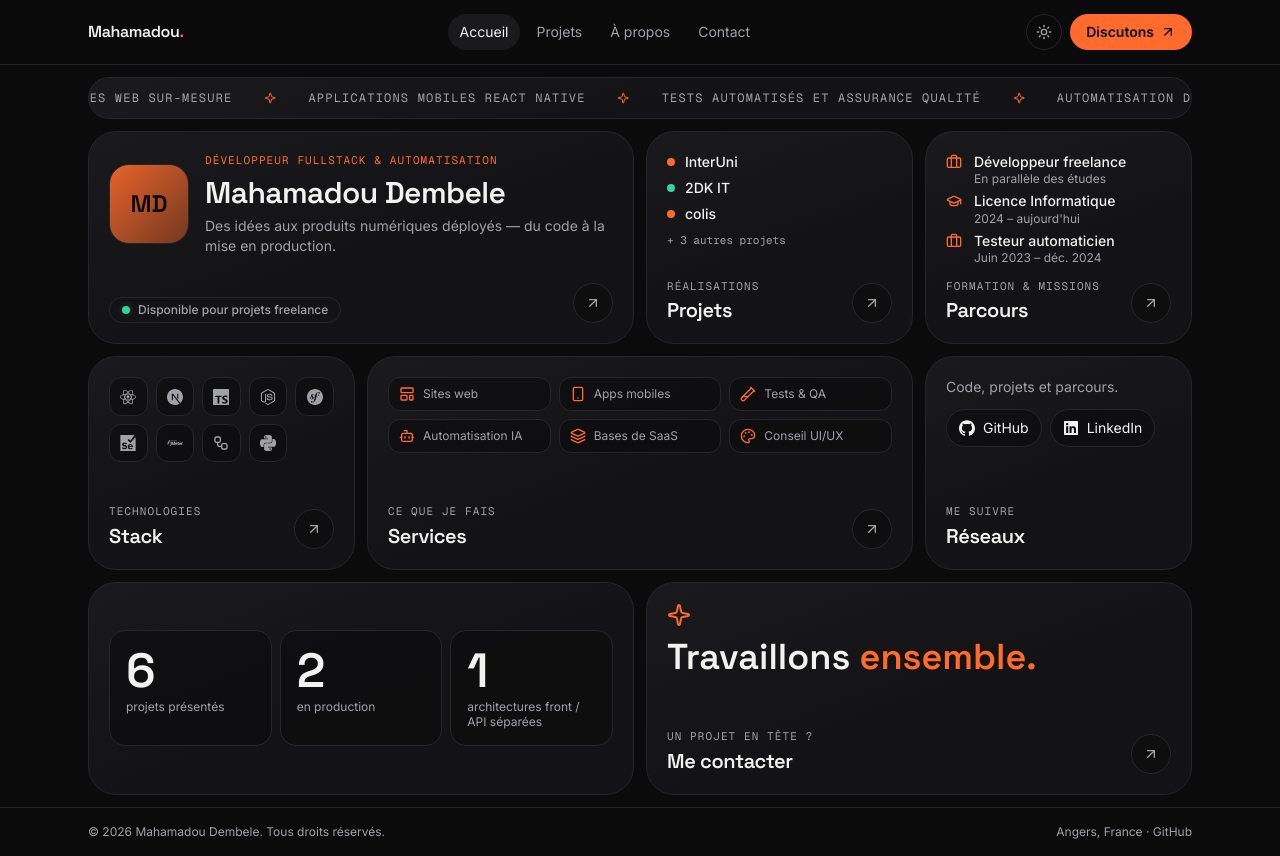
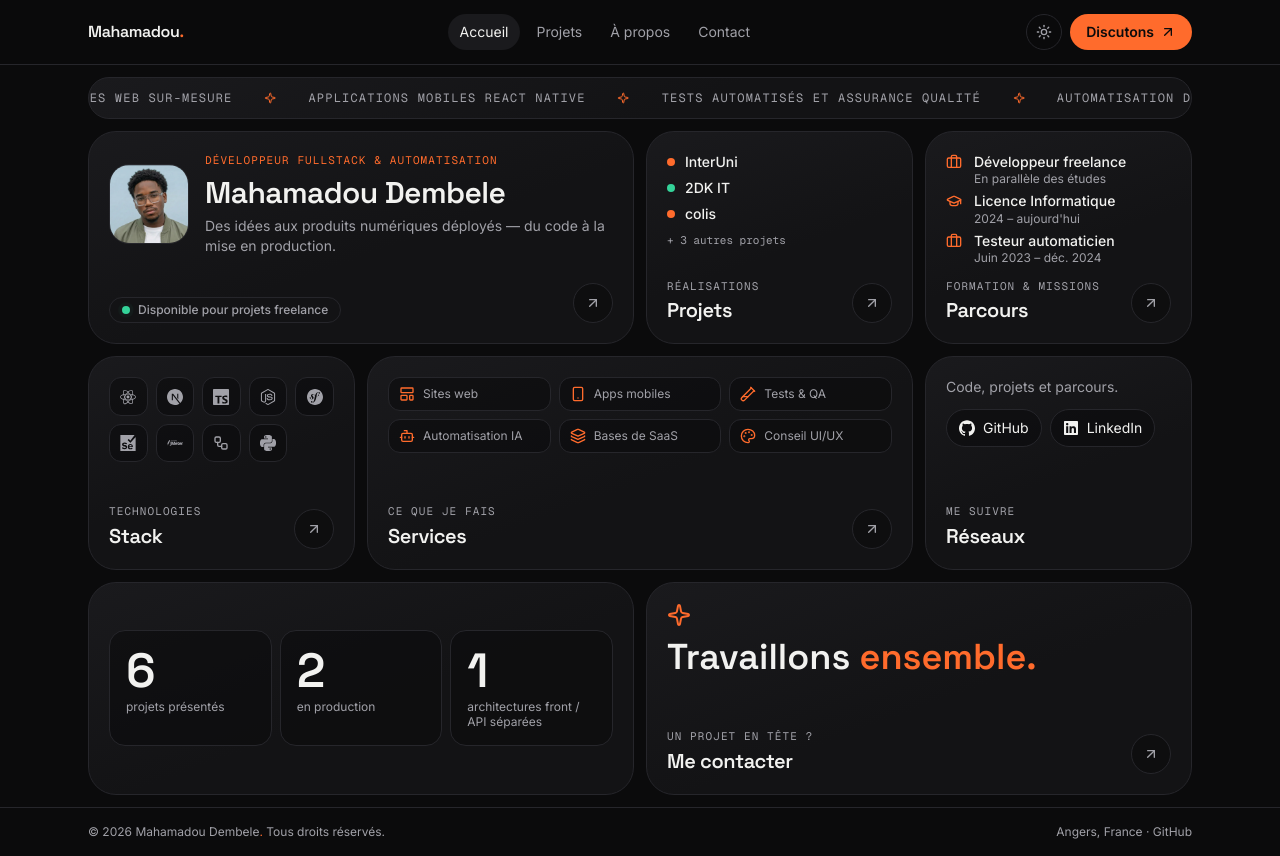
Before and after one commit to mamadouwhile/portfolio, a Next.js app: page / in a window 1280 px wide. Built offline with nearby package versions, Linux system fonts and the light colour scheme; no server answers.

Commit message:
feat: photo de profil sur la carte d'accueil
- remplace le monogramme (public/images/profile.webp, 480 px, 12 Ko)
- photo utilisée dans le JSON-LD Person

Co-Authored-By: Claude Opus 5.5 <noreply@anthropic.com>
Claude-Session: https://claude.ai/code/session_01VZoHRJCFU1xYYNsg8EK2Lw

```diff
--- a/src/components/home/ProfileCard.tsx
+++ b/src/components/home/ProfileCard.tsx
@@ -1,11 +1,8 @@
+import Image from "next/image";
+
 import { AvailabilityBadge } from "@/components/layout/AvailabilityBadge";
 import { BentoCard } from "@/components/bento/BentoCard";
 import { site } from "@/data/site";
-
-const initials = site.name
-  .split(" ")
-  .map((part) => part.charAt(0))
-  .join("");
 
 export function ProfileCard({ className }: { className?: string }) {
   return (
@@ -16,13 +13,15 @@ export function ProfileCard({ className }: { className?: string }) {
       className={className}
     >
       <div className="flex flex-col gap-4 sm:flex-row sm:items-center">
-        {/* TODO: remplacer le monogramme par une vraie photo (public/images/). */}
-        <div
-          aria-hidden="true"
-          className="flex size-16 shrink-0 items-center justify-center rounded-[1.25rem] border border-border bg-gradient-to-br from-accent/90 to-accent/40 font-display text-xl font-semibold text-accent-foreground sm:size-20 sm:text-2xl"
-        >
-          {initials}
-        </div>
+        <Image
+          src={site.photo}
+          alt={`Photo de ${site.name}`}
+          width={80}
+          height={80}
+          sizes="(min-width: 640px) 80px, 64px"
+          priority
+          className="size-16 shrink-0 rounded-[1.25rem] border border-border object-cover sm:size-20"
+        />
         <div className="min-w-0">
           <p className="font-mono text-[11px] tracking-widest text-accent uppercase">{site.role}</p>
           <h1 className="mt-2 font-display text-3xl leading-[1.05] font-semibold whitespace-nowrap max-sm:whitespace-normal">
--- a/src/data/site.ts
+++ b/src/data/site.ts
@@ -9,6 +9,7 @@ export const site: SiteConfig = {
     "Étudiant en Licence 3 Informatique à Angers et développeur web/mobile freelance, avec une expérience de testeur automaticien et d'automatisation de processus par l'IA.",
   location: "Angers, France",
   availableForFreelance: true,
+  photo: "/images/profile.webp",
   socials: [
     { platform: "github", label: "GitHub", href: "https://github.com/mamadouwhile" },
     {
--- a/src/lib/structured-data.ts
+++ b/src/lib/structured-data.ts
@@ -1,7 +1,7 @@
 import { certifications } from "@/data/certifications";
 import { site } from "@/data/site";
 import { skillGroups } from "@/data/skills";
-import { OG_IMAGE, SITE_URL } from "@/lib/constants";
+import { SITE_URL } from "@/lib/constants";
 
 /** JSON-LD ProfilePage + Person, construit uniquement à partir de src/data. */
 export function profilePageJsonLd(): Record<string, unknown> {
@@ -23,7 +23,7 @@ export function profilePageJsonLd(): Record<string, unknown> {
       jobTitle: site.role,
       description: site.positioning,
       url: SITE_URL,
-      image: `${SITE_URL}${OG_IMAGE.url}`,
+      image: `${SITE_URL}${site.photo}`,
       address: {
         "@type": "PostalAddress",
         addressLocality: "Angers",
--- a/src/types/content.ts
+++ b/src/types/content.ts
@@ -20,6 +20,8 @@ export type SiteConfig = {
   description: string;
   location: string;
   availableForFreelance: boolean;
+  /** Photo de profil carrée, dans /public. */
+  photo: string;
   socials: SocialLink[];
 };
 
```
Also changed, not shown: public/images/profile.webp (added), 1 other file (tests, documents, lock files or other folders).
